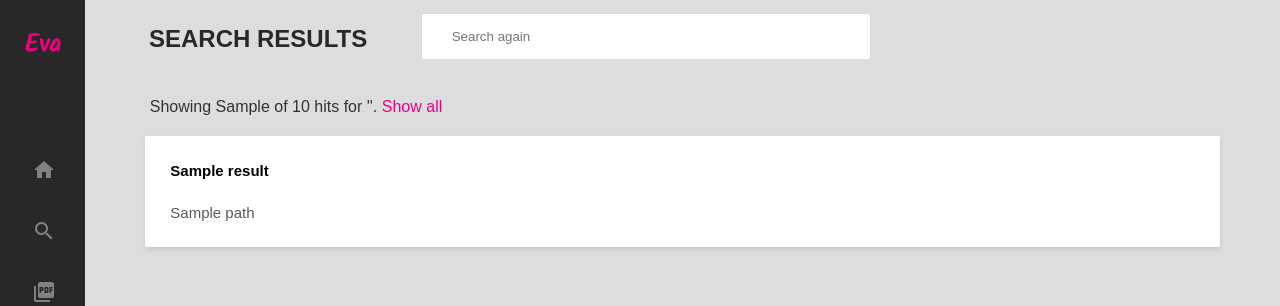
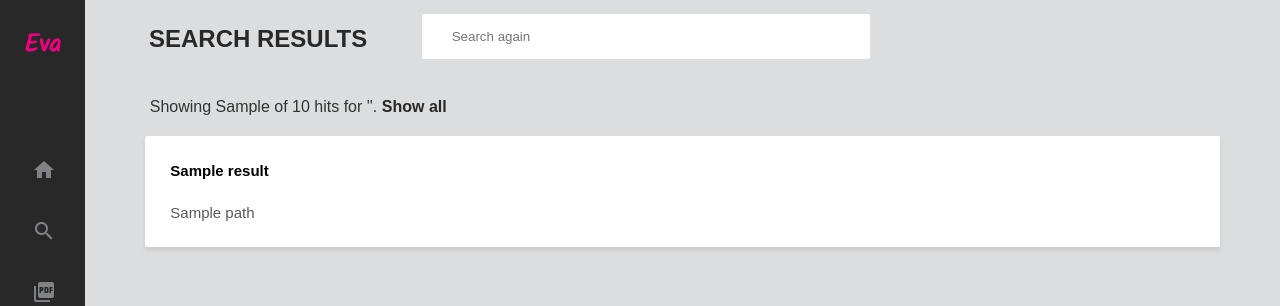
Before and after one commit to RatulMaharaj/Eva, a Flask app: template templates/results.html in a window 1280 px wide. Shown: the top 306 px of the page. Run offline with Flask 2, Linux system fonts and the light colour scheme; the template is opened without the code that fills it: most values are stand-ins (such as "Sample title", 1, 10 or a date in 2020).

Commit message:
Fix for issue #11

```diff
--- a/app.py
+++ b/app.py
@@ -34,11 +34,11 @@ def search():
     query = request.args.get('q') or ""
     raw = (request.args.get('raw') or "") != ""
     limit = int(request.args.get('limit') or DEFAULT_SEARCH_RESULT_LIMIT)
-    print({'limit':limit})
     if query:
         results = Search.searchcsv(query)
         hits = len(results)
         if hits == 0:
+            returned_hits = 0
             results_dict = [{'name':'No files were found!', 'path':'Please adjust your search criteria and try again.'}]
         else:
             if limit > 0 and hits > limit:
--- a/static/css/main.css
+++ b/static/css/main.css
@@ -301,8 +301,12 @@ h2,h3,h4{
     padding-left: 5px;
     color: #333;
 }
+.showall-link{
+    color: #282828;
+    font-weight: bold;
+}
 
-.showall-link {
+.showall-link:hover{
     color: #ed0080;
 }
 
```
